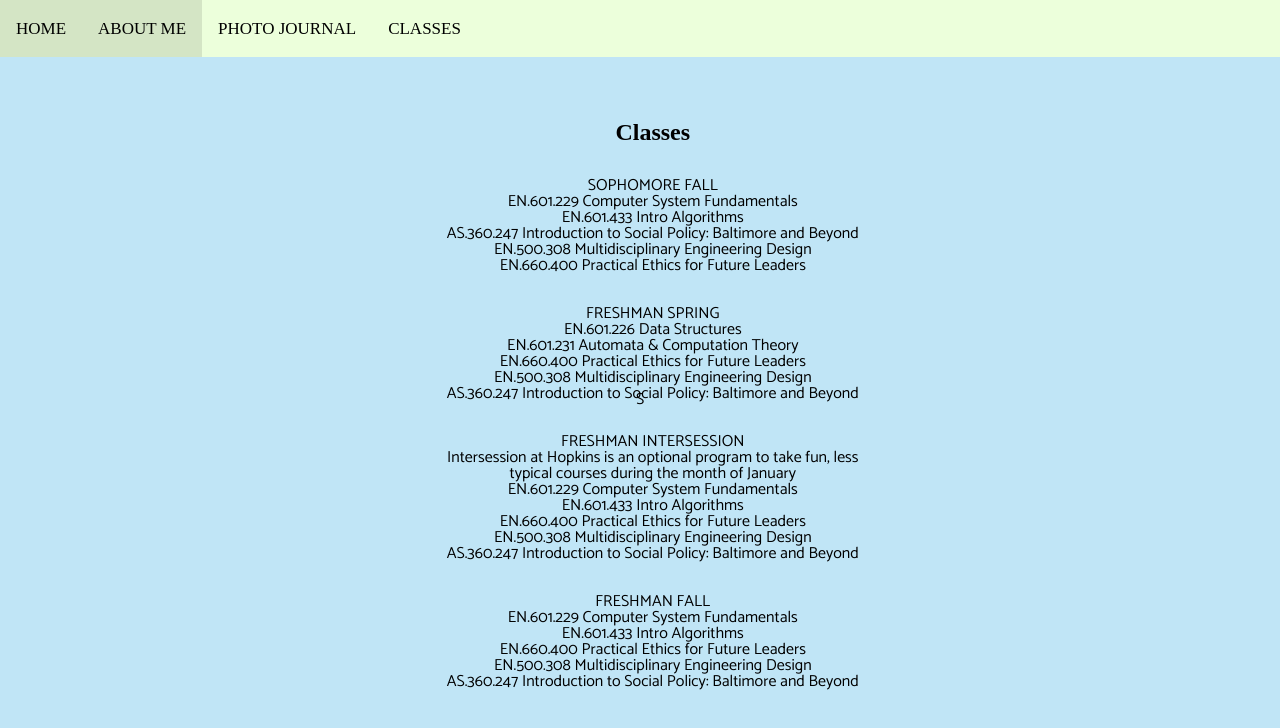
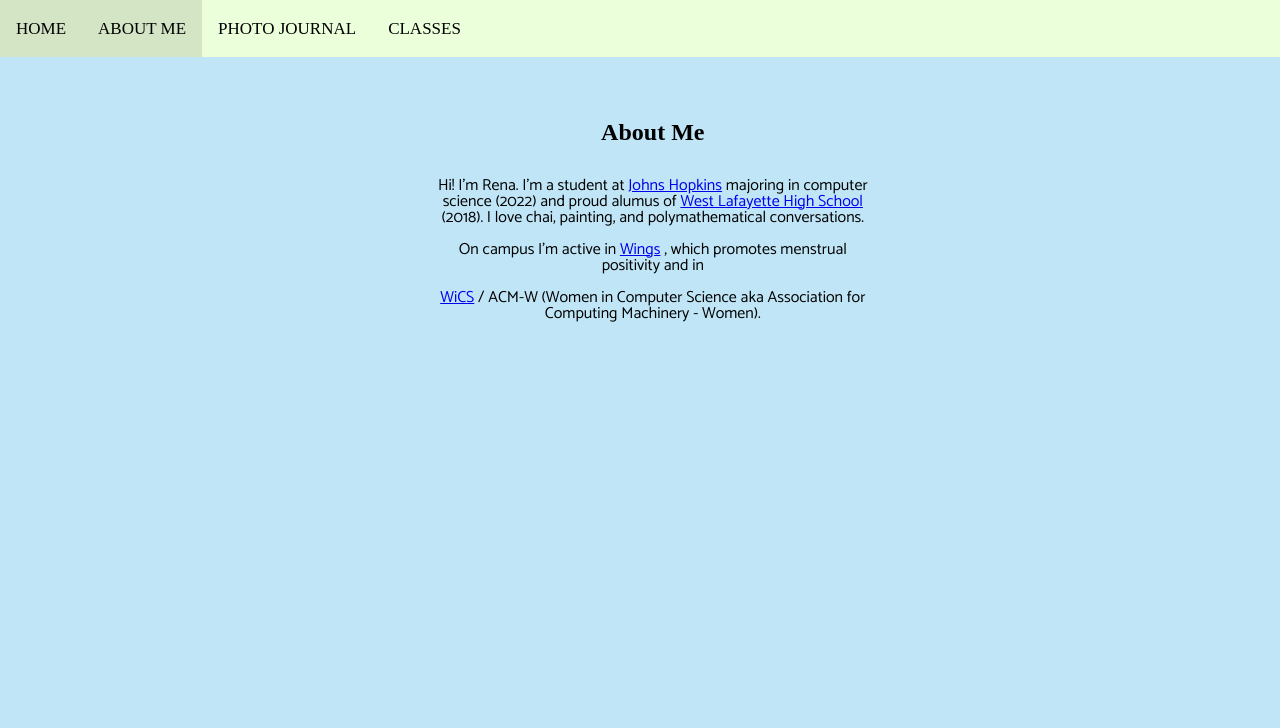
Before and after one commit to renaaliu/OLD-renaaliu.github.io, a plain HTML site: page classes.html in a window 1280 px wide. Drawn offline with Linux system fonts and the light colour scheme.

Commit message:
revised file path

```diff
--- a/classes.html
+++ b/classes.html
@@ -2,54 +2,31 @@
 <link href="https://fonts.googleapis.com/css?family=Old+Standard+TT|Catamaran&display=swap" rel="stylesheet">
 <html>
     <head>
-        <title>Classes | Rena Liu</title>
+        <title>About Me | Rena Liu</title>
         <link rel="stylesheet" type="text/css" href="reset.css">
         <link rel="stylesheet" type="text/css" href="index.css">
     </head>
 
     <div class="topnav">
       <a href="/index.html">HOME</a>
-      <a class="active" href=" webpages/aboutMe.html">ABOUT ME</a>
-      <a href="/webpages/photoJournal.html">PHOTO JOURNAL</a>
-      <a href="/webpages/classes.html">CLASSES</a>
+      <a class="active" href="/aboutMe.html">ABOUT ME</a>
+      <a href="/photoJournal.html">PHOTO JOURNAL</a>
+      <a href="/classes">CLASSES</a>
     </div>
     <body>
         <div class="wrapper">
-            <h4 class="bio">Classes</h4>
+            <h4 class="bio">About Me</h4>
             <br></br>
             <p>
-                <ul>
-                    <lh>SOPHOMORE FALL</lh>
-                        <li><b>EN.601.229 Computer System Fundamentals</b></li>
-                        <li><b>EN.601.433 Intro Algorithms</b></li>
-                        <li>AS.360.247 Introduction to Social Policy: Baltimore and Beyond</li>
-                        <li>EN.500.308 Multidisciplinary Engineering Design</li>
-                        <li>EN.660.400 Practical Ethics for Future Leaders</li>
-                        <br></br>
-                    <lh>FRESHMAN SPRING</lh>
-                        <li><b>EN.601.226 Data Structures</b></li>
-                        <li><b>EN.601.231 Automata & Computation Theory</b></li>
-                        <li>EN.660.400 Practical Ethics for Future Leaders</li>
-                        <li>EN.500.308 Multidisciplinary Engineering Design</li>
-                        <li>AS.360.247 Introduction to Social Policy: Baltimore and Beyond</li>
-                        <br></br>
-                    <lh>FRESHMAN INTERSESSION</lh>
-                        <p>Intersession at Hopkins is an optional program to take fun, less typical courses during the month of January</p>
-                        <li><b>EN.601.229 Computer System Fundamentals</b></li>
-                        <li><b>EN.601.433 Intro Algorithms</b></li>
-                        <li>EN.660.400 Practical Ethics for Future Leaders</li>
-                        <li>EN.500.308 Multidisciplinary Engineering Design</li>
-                        <li>AS.360.247 Introduction to Social Policy: Baltimore and Beyond</li>
-                        <br></br>
-                    <lh>FRESHMAN FALL</lh>
-                        <li><b>EN.601.229 Computer System Fundamentals</b></li>
-                        <li><b>EN.601.433 Intro Algorithms</b></li>
-                        <li>EN.660.400 Practical Ethics for Future Leaders</li>
-                        <li>EN.500.308 Multidisciplinary Engineering Design</li>
-                        <li>AS.360.247 Introduction to Social Policy: Baltimore and Beyond</li>
-                        <br></br>
-                </ul>
+                Hi! I'm Rena. I'm a student at <a href="https://www.jhu.edu">Johns Hopkins</a> majoring in computer science (2022) and proud alumus of <a href="http://hs.wl.k12.in.us">West Lafayette High School</a> (2018). I love chai, painting, and polymathematical conversations.
+                <br></br>
+                On campus I'm active in
+                <a href="https://www.wingsjhu.org">Wings</a>
+                , which promotes menstrual positivity and in
+                <br></br>
+                <a href="http://wics.acm.jhu.edu">WiCS</a>
+                / ACM-W (Women in Computer Science aka Association for Computing Machinery - Women).
             </p>
-        </div>S
+        </div>
     </body>
 </html>
--- a/webPages/aboutMe.html
+++ /dev/null
@@ -1,32 +0,0 @@
-<!DOCTYPE html>
-<link href="https://fonts.googleapis.com/css?family=Old+Standard+TT|Catamaran&display=swap" rel="stylesheet">
-<html>
-    <head>
-        <title>About Me | Rena Liu</title>
-        <link rel="stylesheet" type="text/css" href="reset.css">
-        <link rel="stylesheet" type="text/css" href="index.css">
-    </head>
-
-    <div class="topnav">
-      <a href="/index.html">HOME</a>
-      <a class="active" href="/aboutMe.html">ABOUT ME</a>
-      <a href="/photoJournal.html">PHOTO JOURNAL</a>
-      <a href="#about">CLASSES</a>
-    </div>
-    <body>
-        <div class="wrapper">
-            <h4 class="bio">About Me</h4>
-            <br></br>
-            <p>
-                Hi! I'm Rena. I'm a student at <a href="https://www.jhu.edu">Johns Hopkins</a> majoring in computer science (2022) and proud alumus of <a href="http://hs.wl.k12.in.us">West Lafayette High School</a> (2018). I love chai, painting, and polymathematical conversations.
-                <br></br>
-                On campus I'm active in
-                <a href="https://www.wingsjhu.org">Wings</a>
-                , which promotes menstrual positivity and in
-                <br></br>
-                <a href="http://wics.acm.jhu.edu">WiCS</a>
-                / ACM-W (Women in Computer Science aka Association for Computing Machinery - Women).
-            </p>
-        </div>
-    </body>
-</html>
```
Also changed, not shown: aboutMe.html (+3 -3 lines), photoJournal.html (+3 -3 lines), webPages/classes.html (deleted, +0 -32 lines), webPages/photoJournal.html (deleted, +0 -38 lines).
